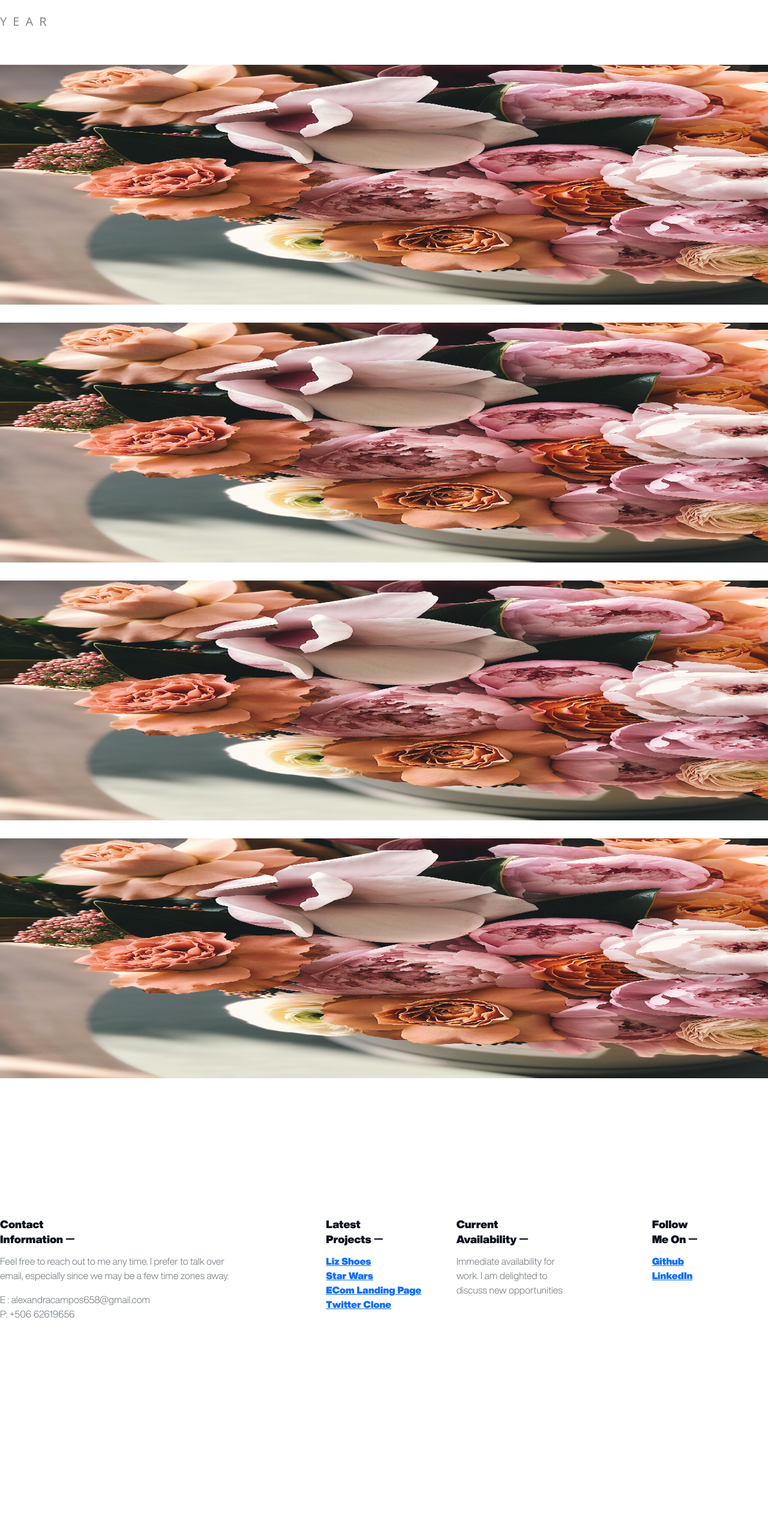
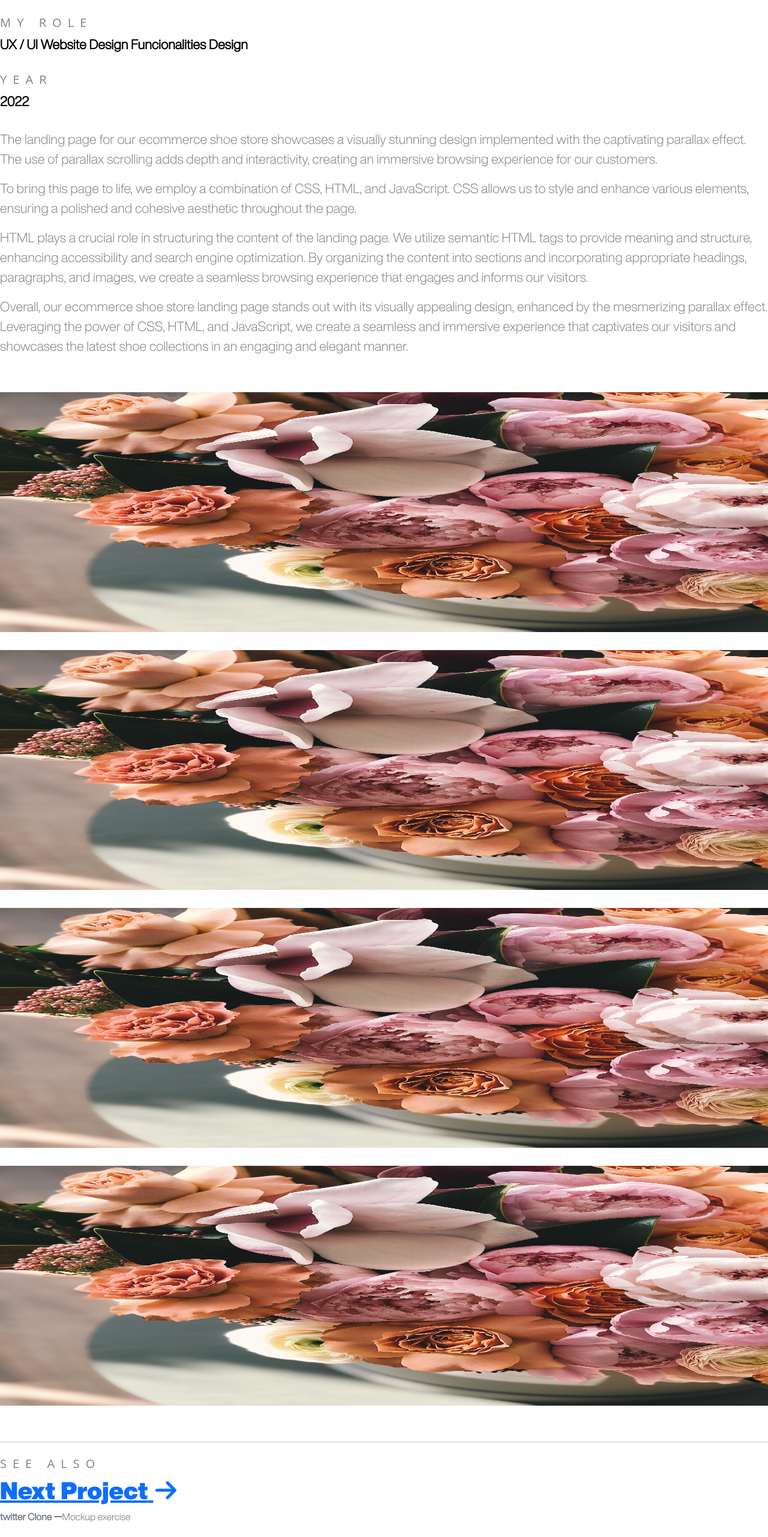
Before and after one commit to lexie70/My-Portfolio, a Next.js app: page /project/liz-shoes-landing in a window 1280 px wide. Shown: the part 234-2797 px from the top of the page at 60% size. Before the commit the page ends 2453 px from the top, so only its background shows below. Built offline with nearby package versions, Linux system fonts and the light colour scheme.

Commit message:
views projects

```diff
--- a/src/app/components/Projects.jsx
+++ b/src/app/components/Projects.jsx
@@ -27,6 +27,9 @@ export default function Projects(props) {
           <p>{props.p2}</p>
           <p>{props.p3}</p>
           <p>{props.p4}</p>
+          <p>{props.p5}</p>
+          <p>{props.p6}</p>
+          <p>{props.p7}</p>
         </div>
         {/* image section */}
         <div className="image-section">
--- a/src/app/project/liz-shoes-landing/page.jsx
+++ b/src/app/project/liz-shoes-landing/page.jsx
@@ -1,8 +1,34 @@
 import Projects from "@/app/components/Projects";
+import NextProject from "@/app/components/NextProject";
 export default function LizShoesLanding() {
   return (
-    <div className="mobile ">
-      <Projects />
-    </div>
+    <>
+      <div className="mobile ">
+        <Projects
+          title={"Full Landing Page Design & Development"}
+          role={"UX / UI Website Design Funcionalities Design"}
+          year={"2022"}
+          p1={
+            "The landing page for our ecommerce shoe store showcases a visually stunning design implemented with the captivating parallax effect. The use of parallax scrolling adds depth and interactivity, creating an immersive browsing experience for our customers."
+          }
+          p2={
+            "To bring this page to life, we employ a combination of CSS, HTML, and JavaScript. CSS allows us to style and enhance various elements, ensuring a polished and cohesive aesthetic throughout the page. "
+          }
+          p3={
+            "HTML plays a crucial role in structuring the content of the landing page. We utilize semantic HTML tags to provide meaning and structure, enhancing accessibility and search engine optimization. By organizing the content into sections and incorporating appropriate headings, paragraphs, and images, we create a seamless browsing experience that engages and informs our visitors."
+          }
+          p4={
+            "Overall, our ecommerce shoe store landing page stands out with its visually appealing design, enhanced by the mesmerizing parallax effect. Leveraging the power of CSS, HTML, and JavaScript, we create a seamless and immersive experience that captivates our visitors and showcases the latest shoe collections in an engaging and elegant manner."
+          }
+        />
+      </div>
+      <div>
+        <NextProject
+          name={"twitter Clone"}
+          description={"Mockup exercise"}
+          link={"twitter-clone"}
+        />
+      </div>
+    </>
   );
 }
```
Also changed, not shown: src/app/project/twitter-clone/page.jsx (+7 -2 lines).
